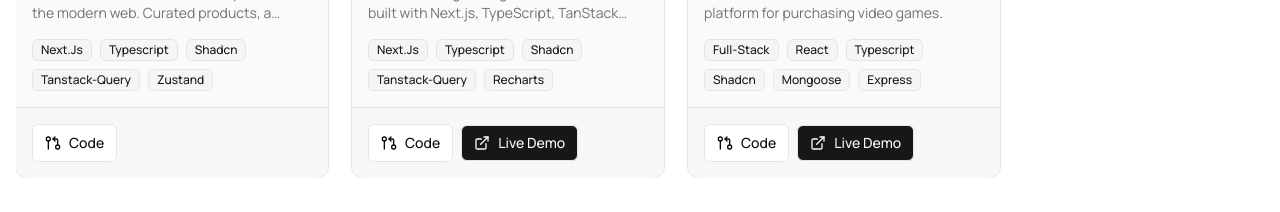
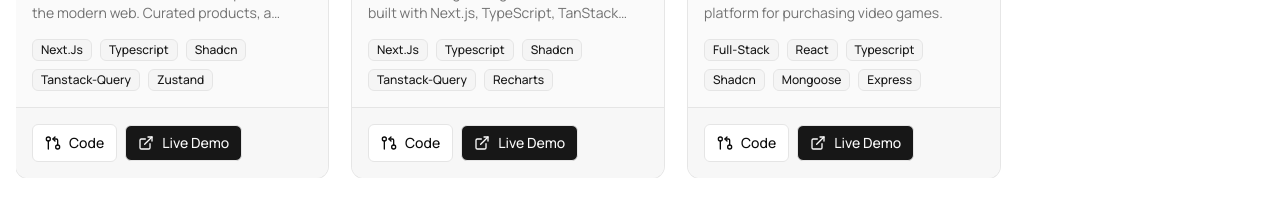
Before and after one commit to esrafil418/All-My-Projects, a Next.js app: page / in a window 1280 px wide. Shown: the part 900-1112 px from the top of the page. Built offline with nearby package versions, Linux system fonts and the light colour scheme; a web font is replaced by a local one.

Commit message:
feat: add verve live url

```diff
--- a/src/data/projects.ts
+++ b/src/data/projects.ts
@@ -25,7 +25,7 @@ export const projects: Project[] = [
     tags: ["next.js", "typescript", "shadcn", "tanstack-query", "zustand "],
     image: "https://i.imgpeek.com/dTm8Qs-aZAmu",
     githubUrl: "https://github.com/esrafil418/Verve#e-commerce-shop",
-    liveUrl: "",
+    liveUrl: "https://verve-one-pied.vercel.app/",
     category: PROJECT_CATEGORIES.TOP,
   },
   {
```
